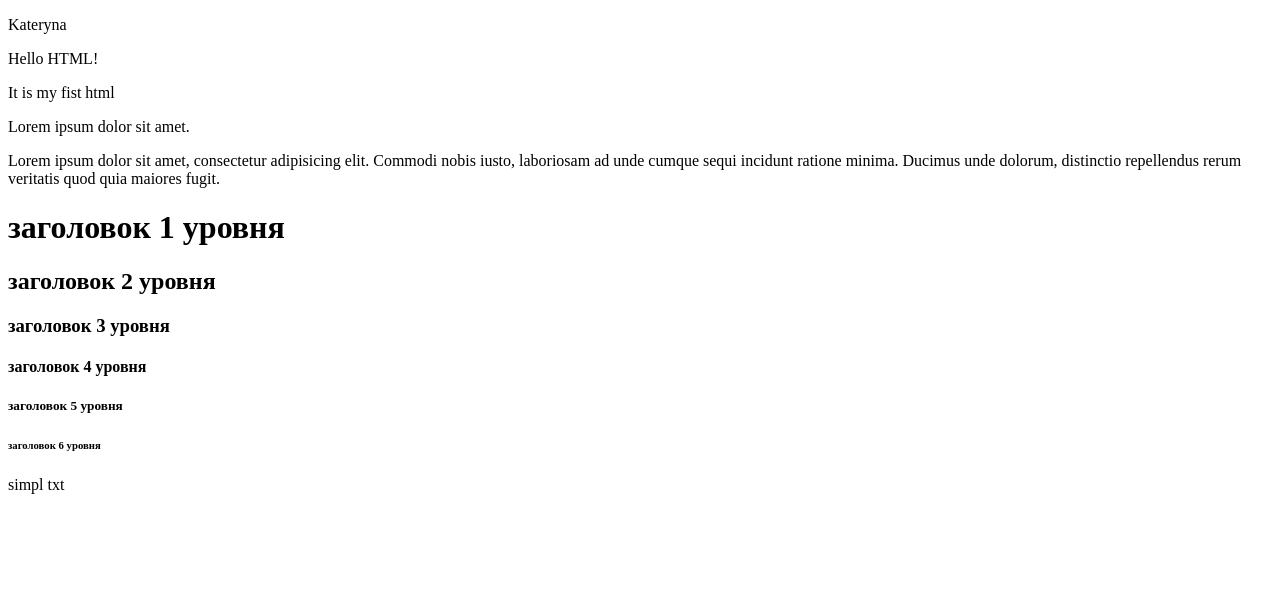
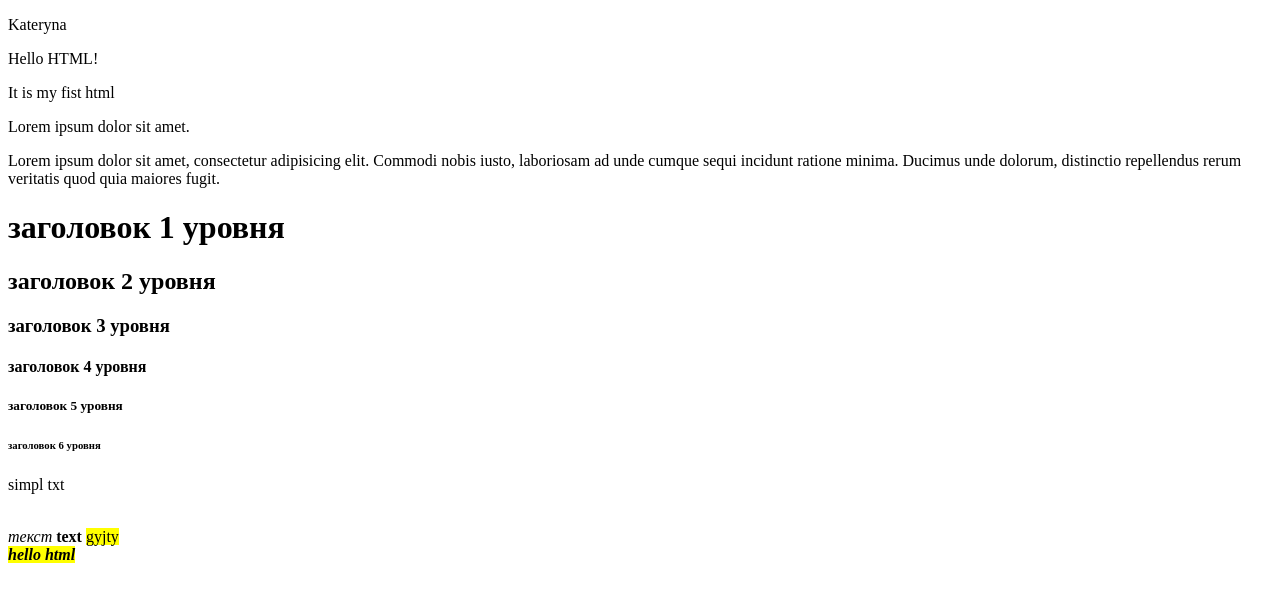
Before and after one commit to KatanaKatan/First-project-pd2023, a plain HTML site: page index.html in a window 1280 px wide. Drawn offline with Linux system fonts and the light colour scheme.

Commit message:
work with txt

```diff
--- a/index.html
+++ b/index.html
@@ -21,5 +21,14 @@
    <h5>заголовок 5 уровня</h5>
    <h6>заголовок 6 уровня</h6>
    <p>simpl txt</p>
+   <br/>
+   <i>текст</i>
+   <b>text</b>
+   <mark>gyjty</mark>
+   <br/>
+   <mark><i><b>hello html</b></i></mark>
+
+
+
 </body>
 </html>
```
